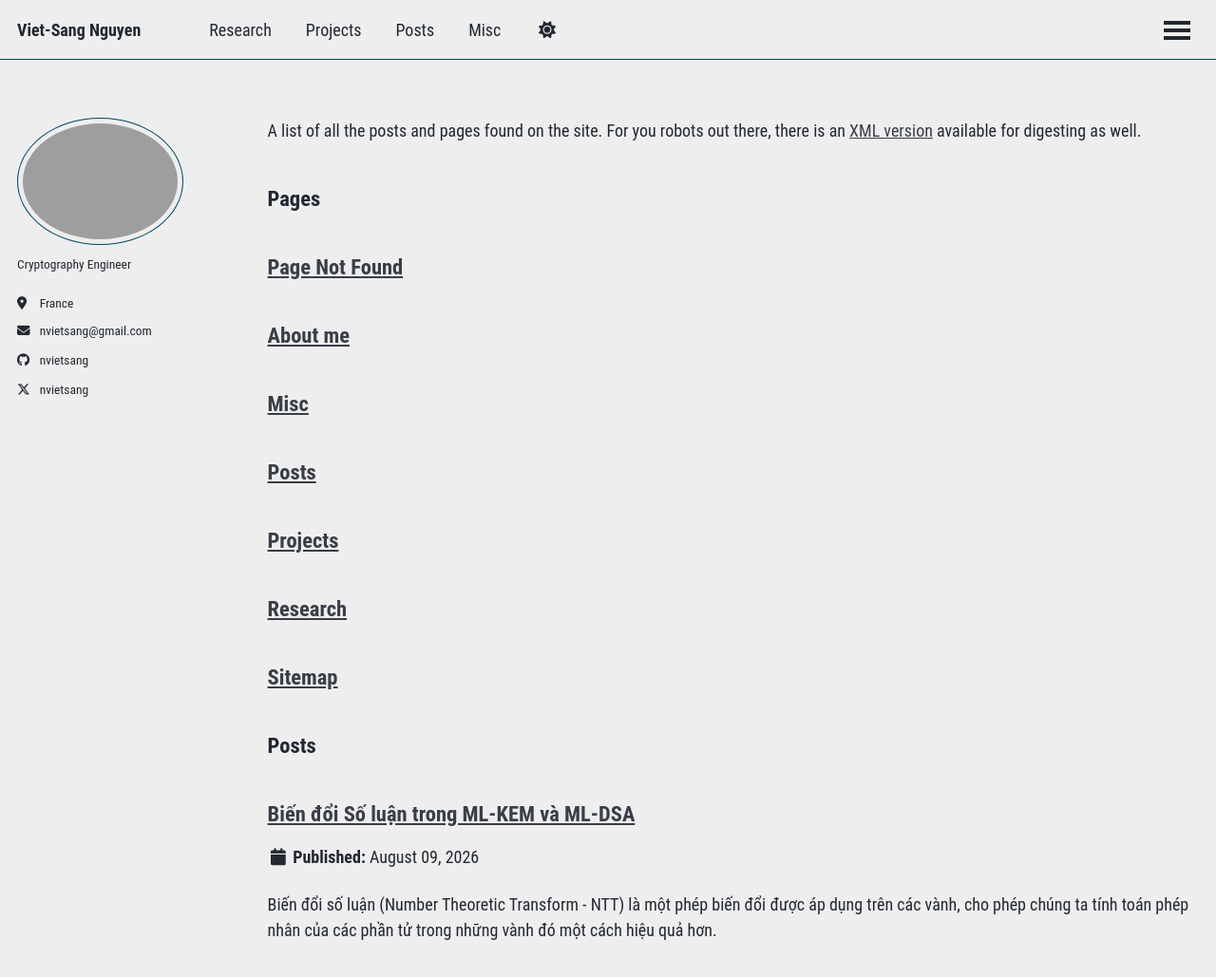
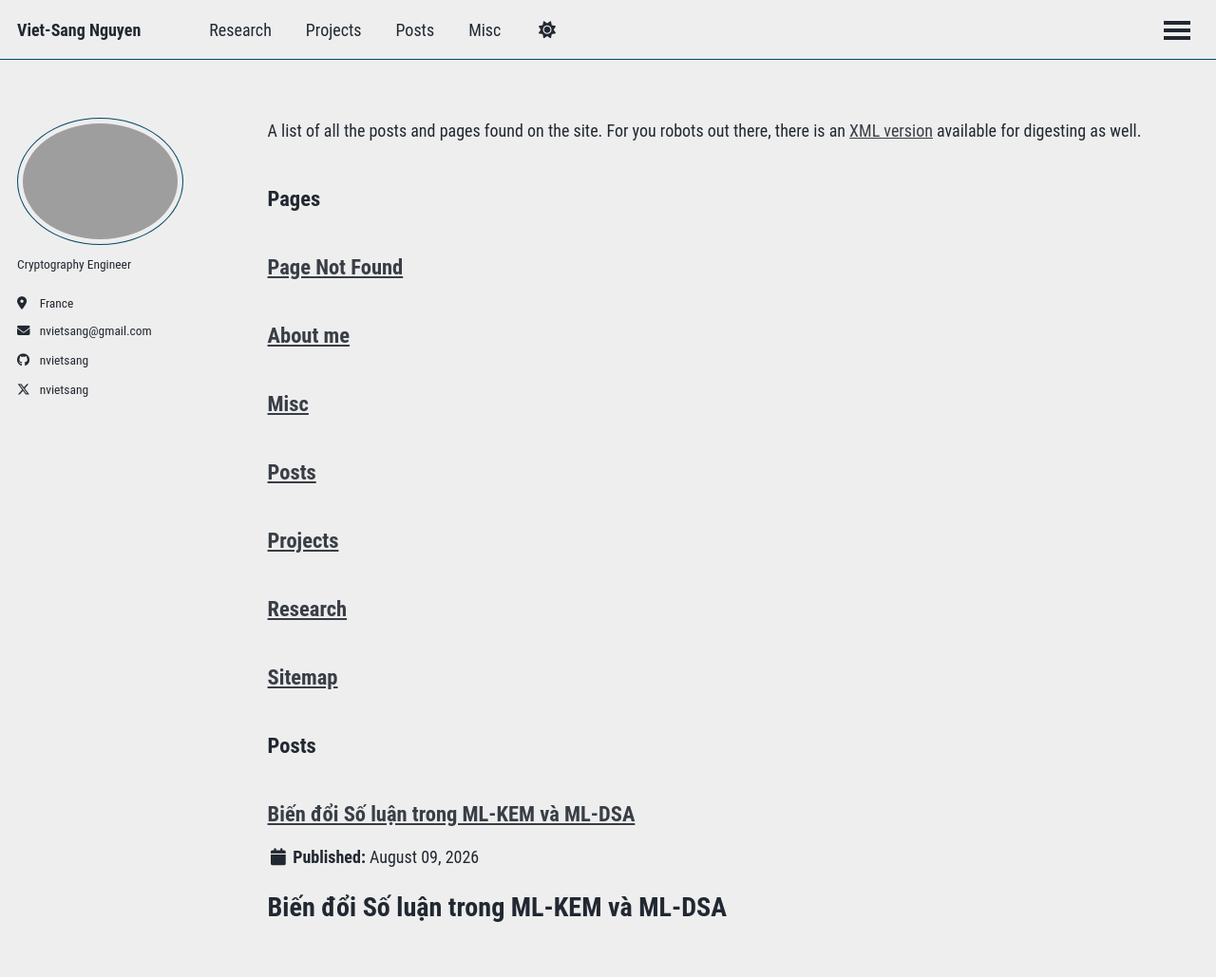
Before and after one commit to nvietsang/nvietsang.github.io, a Jekyll site: the page built from _pages/sitemap.md, in a window 1280 px wide and 1315 px high, cut to the strip 0-1029 px from the top of the window. Shown: the whole strip at 95% size. Built offline with Jekyll 4.4.1, drawn with Linux system fonts in a browser that asks for light colours; a style sheet for code colours, icons or effects is not loaded.

Commit message:
add titile

```diff
--- a/_posts/2026-08-09-NTT.md
+++ b/_posts/2026-08-09-NTT.md
@@ -3,6 +3,8 @@ title: Biến đổi Số luận trong ML-KEM và ML-DSA
 date: 2026-08-09
 permalink: /posts/2026/08/ntt-p1-vi/
 ---
+
+# Biến đổi Số luận trong ML-KEM và ML-DSA
 
 Biến đổi số luận (Number Theoretic Transform - NTT) là một phép biến đổi được áp dụng trên các vành, cho phép chúng ta tính toán phép nhân của các phần tử trong những vành đó một cách hiệu quả hơn.
 
```
